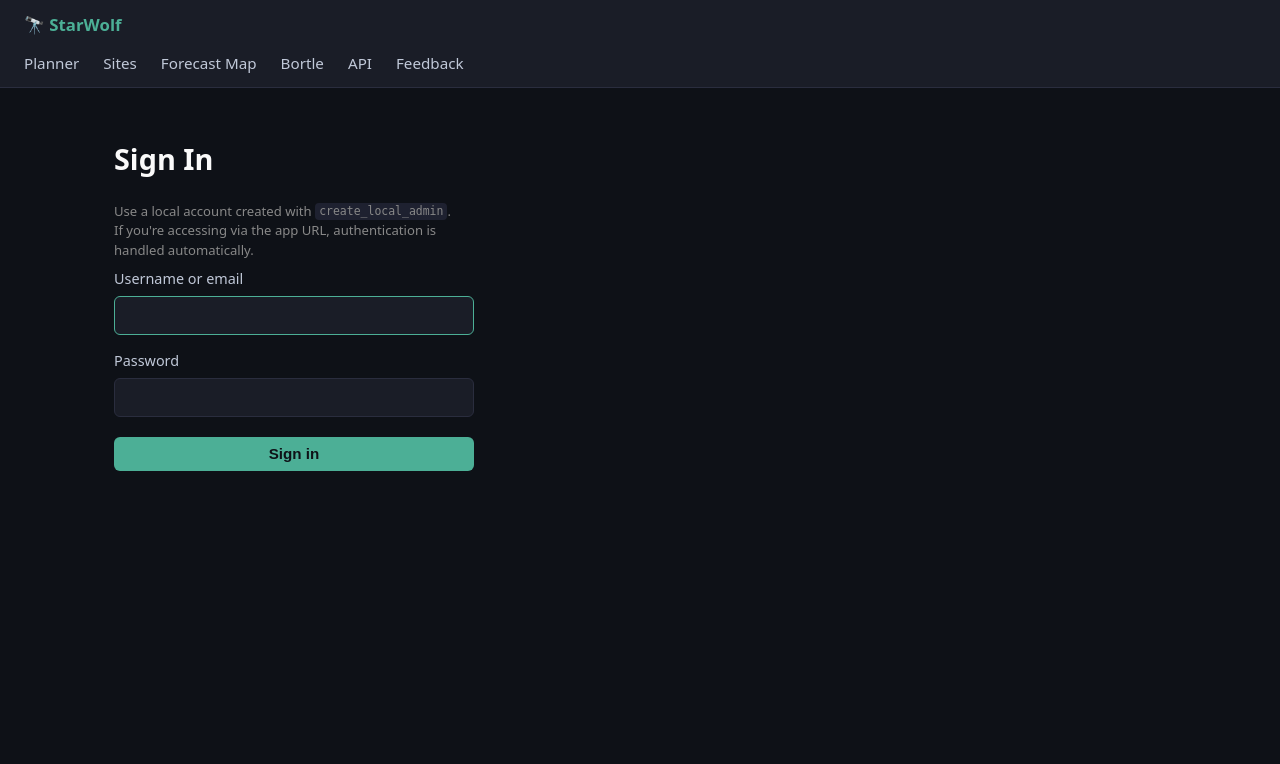
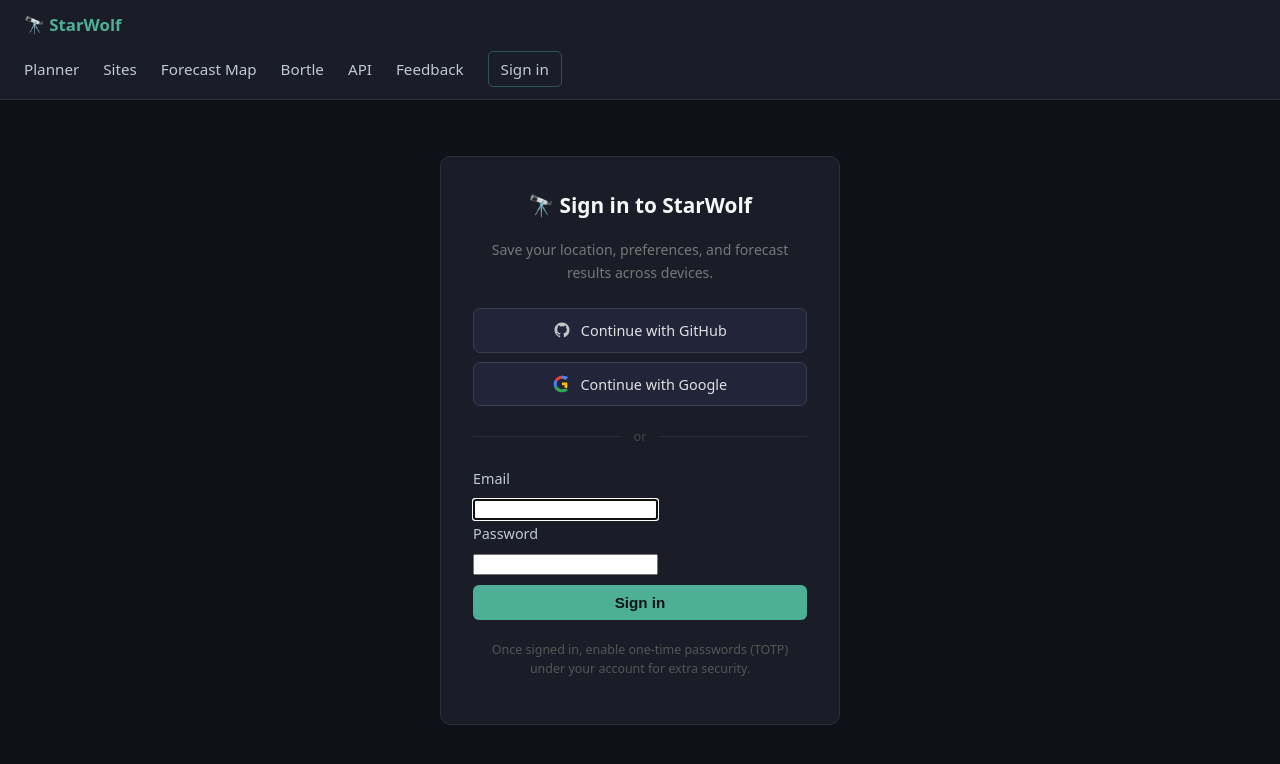
Before and after one commit to traviswolverton/starwolf, a Django app: page /accounts/login/ in a window 1280 px wide. Shown: the top 764 px of the page. Run offline with Django 5.2, Linux system fonts and the light colour scheme; parts of the project's set-up code (start-up, migrations or seed data) failed here and were passed over; some libraries are stand-ins or nearby versions.

Commit message:
Add django-allauth: Google + GitHub OAuth, TOTP 2FA, guest access
- Install django-allauth[socialaccount,mfa]; wire GOOGLE_*/GITHUB_CLIENT_* env vars
- Custom AccountAdapter: populates username from email to match existing User model
- Dark-themed login page with Google + GitHub social buttons and email/password fallback
- Custom logout and TOTP setup templates
- @login_required on planner, location, preferences, preferences_reset, planner_run, planner_poll
- Public pages (heatmap, sites, bortle, api-guide) remain accessible without auth
- Guest nudge banner on Forecast Map for unauthenticated visitors
- Sign in / Sign out links in nav; Two-factor auth link in user dropdown
- CF Access ProxyAuthMiddleware retained as a fallback for existing header-based auth
- SITE_ID=1; site domain set to starwolf.wolvertons.net

Co-Authored-By: Claude Sonnet 4.6 <noreply@anthropic.com>

```diff
--- /dev/null
+++ b/django/accounts/adapters.py
@@ -0,0 +1,13 @@
+from allauth.account.adapter import DefaultAccountAdapter
+
+
+class AccountAdapter(DefaultAccountAdapter):
+    def populate_username(self, request, user):
+        user.username = user.email
+
+    def save_user(self, request, user, form, commit=True):
+        user = super().save_user(request, user, form, commit=False)
+        user.username = user.email
+        if commit:
+            user.save()
+        return user
--- a/django/config/urls.py
+++ b/django/config/urls.py
@@ -1,8 +1,7 @@
 from django.http import JsonResponse
 from django.shortcuts import render
-from django.urls import path
+from django.urls import include, path
 
-from accounts import views as account_views
 from pages import views as page_views
 
 
@@ -35,6 +34,5 @@ urlpatterns = [
     path("api-guide", page_views.api_guide, name="api_guide"),
     path("feedback", page_views.feedback, name="feedback"),
     path("django-health", health),
-    path("accounts/login/", account_views.login_view, name="login"),
-    path("accounts/logout/", account_views.logout_view, name="logout"),
+    path("accounts/", include("allauth.urls")),
 ]
--- a/django/requirements-django.txt
+++ b/django/requirements-django.txt
@@ -4,3 +4,5 @@ whitenoise
 django-redis
 dj-database-url
 markdown
+django-allauth[socialaccount,mfa]
+qrcode[pil]
--- a/django/static/css/main.css
+++ b/django/static/css/main.css
@@ -625,6 +625,56 @@ details[open] summary::before { transform: rotate(90deg); }
 .footer-caption a { color: #555; }
 .footer-caption a:hover { color: #888; }
 
+/* ── Auth / Login ────────────────────────────────────────────────────────── */
+.auth-wrap { display: flex; justify-content: center; padding: 2rem 0; }
+.auth-card {
+  width: 100%; max-width: 400px;
+  background: #1a1d27; border: 1px solid #2a2d3e; border-radius: 10px;
+  padding: 2rem;
+}
+.auth-title { margin-top: 0; font-size: 1.3rem; text-align: center; }
+.auth-sub { color: #777; font-size: 0.88rem; text-align: center; margin-bottom: 1.5rem; }
+.auth-footer { color: #555; font-size: 0.78rem; margin-top: 1.25rem; text-align: center; }
+
+.social-buttons { display: flex; flex-direction: column; gap: 0.6rem; }
+.social-btn {
+  display: flex; align-items: center; justify-content: center; gap: 0.6rem;
+  padding: 0.6rem 1rem; border-radius: 7px; font-size: 0.9rem; font-weight: 500;
+  text-decoration: none; border: 1px solid #3a3d50; background: #22253a;
+  color: #e0e0e0; transition: background 0.15s, border-color 0.15s;
+}
+.social-btn:hover { background: #2a2d45; border-color: #4a4d65; color: #fff; }
+.social-btn--github svg { opacity: 0.85; }
+
+.auth-divider {
+  display: flex; align-items: center; gap: 0.75rem;
+  margin: 1.25rem 0; color: #444; font-size: 0.8rem;
+}
+.auth-divider::before, .auth-divider::after {
+  content: ''; flex: 1; border-top: 1px solid #2a2d3e;
+}
+
+.nav-signin {
+  font-size: 0.85rem; color: #4caf96; border: 1px solid #4caf9660;
+  border-radius: 5px; padding: 0.3rem 0.75rem; text-decoration: none; white-space: nowrap;
+}
+.nav-signin:hover { background: #4caf9615; color: #6dd4b8; }
+
+.user-dropdown-signout {
+  width: 100%; text-align: left; background: none; border: none;
+  color: #c0c8d8; font-size: 0.9rem; padding: 0.55rem 0.85rem;
+  cursor: pointer; font-family: inherit; border-top: 1px solid #2a2d3e;
+  margin-top: 0.25rem;
+}
+.user-dropdown-signout:hover { background: #2a2d3e; color: #fff; }
+
+.guest-nudge {
+  background: #1a1d27; border: 1px solid #2a2d3e; border-left: 3px solid #4caf96;
+  border-radius: 6px; padding: 0.65rem 1rem; margin-bottom: 1rem;
+  font-size: 0.88rem; color: #888;
+}
+.guest-nudge a { color: #4caf96; }
+
 /* ── Flash messages ──────────────────────────────────────────────────────── */
 ul.messages {
   list-style: none;
--- /dev/null
+++ b/django/templates/account/login.html
@@ -0,0 +1,54 @@
+{% extends "base.html" %}
+{% load socialaccount %}
+{% block title %}Sign in — StarWolf{% endblock %}
+
+{% block content %}
+<div class="auth-wrap">
+  <div class="auth-card">
+    <h2 class="auth-title">🔭 Sign in to StarWolf</h2>
+    <p class="auth-sub">Save your location, preferences, and forecast results across devices.</p>
+
+    {% get_providers as socialaccount_providers %}
+    {% if socialaccount_providers %}
+    <div class="social-buttons">
+      {% for provider in socialaccount_providers %}
+      <a href="{% provider_login_url provider.id process='login' %}" class="social-btn social-btn--{{ provider.id }}">
+        {% if provider.id == 'google' %}
+        <svg viewBox="0 0 24 24" width="18" height="18"><path fill="#EA4335" d="M5.27 9.76A7.08 7.08 0 0 1 12 4.9c1.76 0 3.35.64 4.59 1.69l3.43-3.43A11.97 11.97 0 0 0 12 1C8.13 1 4.77 3.02 2.95 6.04l2.32 3.72z"/><path fill="#34A853" d="M16.04 18.01A7.08 7.08 0 0 1 12 19.1c-2.93 0-5.44-1.77-6.65-4.34l-3.47 2.68A11.97 11.97 0 0 0 12 23c3.18 0 6.07-1.17 8.25-3.08l-4.21-1.91z"/><path fill="#FBBC05" d="M19.1 12c0-.66-.07-1.3-.18-1.91H12v3.63h3.96A3.38 3.38 0 0 1 14.48 16l4.21 1.91A11.95 11.95 0 0 0 19.1 12z"/><path fill="#4285F4" d="M5.35 14.76A7.14 7.14 0 0 1 4.9 12c0-.96.18-1.88.45-2.76L3.03 5.52A11.97 11.97 0 0 0 1 12c0 1.97.48 3.82 1.32 5.46l3.03-2.7z"/><path fill="#4285F4" d="M12 4.9c1.76 0 3.35.64 4.59 1.69l3.43-3.43A11.97 11.97 0 0 0 12 1v3.9z"/></svg>
+        Continue with Google
+        {% elif provider.id == 'github' %}
+        <svg viewBox="0 0 24 24" width="18" height="18" fill="currentColor"><path d="M12 2C6.477 2 2 6.484 2 12.017c0 4.425 2.865 8.18 6.839 9.504.5.092.682-.217.682-.483 0-.237-.008-.868-.013-1.703-2.782.605-3.369-1.343-3.369-1.343-.454-1.158-1.11-1.466-1.11-1.466-.908-.62.069-.608.069-.608 1.003.07 1.531 1.032 1.531 1.032.892 1.53 2.341 1.088 2.91.832.092-.647.35-1.088.636-1.338-2.22-.253-4.555-1.113-4.555-4.951 0-1.093.39-1.988 1.029-2.688-.103-.253-.446-1.272.098-2.65 0 0 .84-.27 2.75 1.026A9.564 9.564 0 0 1 12 6.844a9.59 9.59 0 0 1 2.504.337c1.909-1.296 2.747-1.027 2.747-1.027.546 1.379.202 2.398.1 2.651.64.7 1.028 1.595 1.028 2.688 0 3.848-2.339 4.695-4.566 4.943.359.309.678.92.678 1.855 0 1.338-.012 2.419-.012 2.747 0 .268.18.58.688.482A10.02 10.02 0 0 0 22 12.017C22 6.484 17.522 2 12 2z"/></svg>
+        Continue with GitHub
+        {% else %}
+        Continue with {{ provider.name }}
+        {% endif %}
+      </a>
+      {% endfor %}
+    </div>
+
+    <div class="auth-divider"><span>or</span></div>
+    {% endif %}
+
+    <form method="post" action="{% url 'account_login' %}">
+      {% csrf_token %}
+      <input type="hidden" name="next" value="{{ request.GET.next }}">
+      <div class="field-group">
+        <label class="field-label" for="id_login">Email</label>
+        <input class="field-input" type="email" name="login" id="id_login" autocomplete="email" autofocus>
+      </div>
+      <div class="field-group">
+        <label class="field-label" for="id_password">Password</label>
+        <input class="field-input" type="password" name="password" id="id_password" autocomplete="current-password">
+      </div>
+      {% if form.errors %}
+      <div class="alert error">{{ form.non_field_errors|join:", " }}</div>
+      {% endif %}
+      <button type="submit" class="btn-primary" style="width:100%;margin-top:0.5rem;">Sign in</button>
+    </form>
+
+    <p class="auth-footer">
+      Once signed in, enable one-time passwords (TOTP) under your account for extra security.
+    </p>
+  </div>
+</div>
+{% endblock %}
--- a/django/templates/base.html
+++ b/django/templates/base.html
@@ -39,9 +39,16 @@
             📍 {% if prefs.has_location %}{{ prefs.location_display|truncatechars:28 }}{% else %}Set Location{% endif %}
           </a>
           <a href="{% url 'preferences' %}" @click="userOpen = false; open = false">⚙️ Preferences</a>
+          <a href="{% url 'mfa_index' %}" @click="userOpen = false; open = false">🔐 Two-factor auth</a>
           {% if user.is_admin %}<a href="{% url 'admin_panel' %}" @click="userOpen = false; open = false">🔧 Admin</a>{% endif %}
+          <form method="post" action="{% url 'account_logout' %}" @click.stop>
+            {% csrf_token %}
+            <button type="submit" class="user-dropdown-signout">Sign out</button>
+          </form>
         </div>
       </div>
+      {% else %}
+      <a href="{% url 'account_login' %}" class="nav-signin">Sign in</a>
       {% endif %}
     </nav>
   </header>
--- a/django/templates/pages/heatmap.html
+++ b/django/templates/pages/heatmap.html
@@ -2,6 +2,12 @@
 {% block title %}Tonight's Forecast Map — StarWolf{% endblock %}
 
 {% block content %}
+{% if not user.is_authenticated %}
+<div class="guest-nudge">
+  🔭 <strong>Sign in</strong> to run the Planner and get ranked forecasts for sites near you. —
+  <a href="{% url 'account_login' %}?next=/planner">Sign in →</a>
+</div>
+{% endif %}
 <div class="heatmap-header">
   <div>
     <h1>🗺️ Tonight's Forecast Map</h1>
--- a/docker-compose.yml
+++ b/docker-compose.yml
@@ -71,6 +71,10 @@ services:
       GITHUB_TOKEN: ${GITHUB_TOKEN:-}
       GITHUB_REPO: ${GITHUB_REPO:-traviswolverton/starwolf}
       IP_HASH_SALT: ${IP_HASH_SALT:-}
+      GOOGLE_CLIENT_ID: ${GOOGLE_CLIENT_ID:-}
+      GOOGLE_CLIENT_SECRET: ${GOOGLE_CLIENT_SECRET:-}
+      GITHUB_CLIENT_ID: ${GITHUB_CLIENT_ID:-}
+      GITHUB_CLIENT_SECRET: ${GITHUB_CLIENT_SECRET:-}
     depends_on:
       db:
         condition: service_healthy
```
Also changed, not shown: django/config/settings.py (+43 -1 lines), django/pages/views.py (+7 -2 lines), django/templates/account/logout.html (added, +15 -0 lines), django/templates/mfa/totp/activate_form.html (added, +30 -0 lines), release_notes.json (+12 -0 lines).
